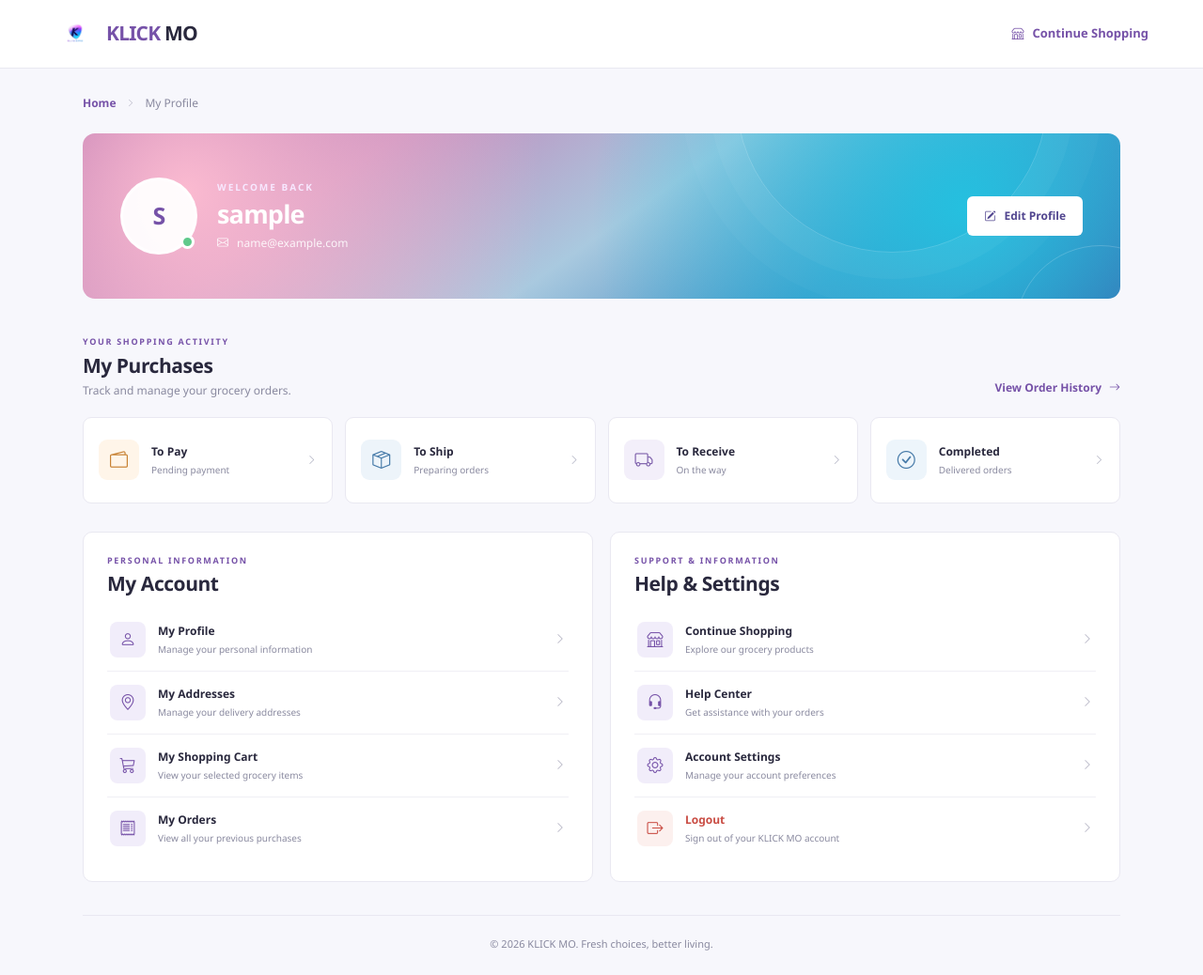
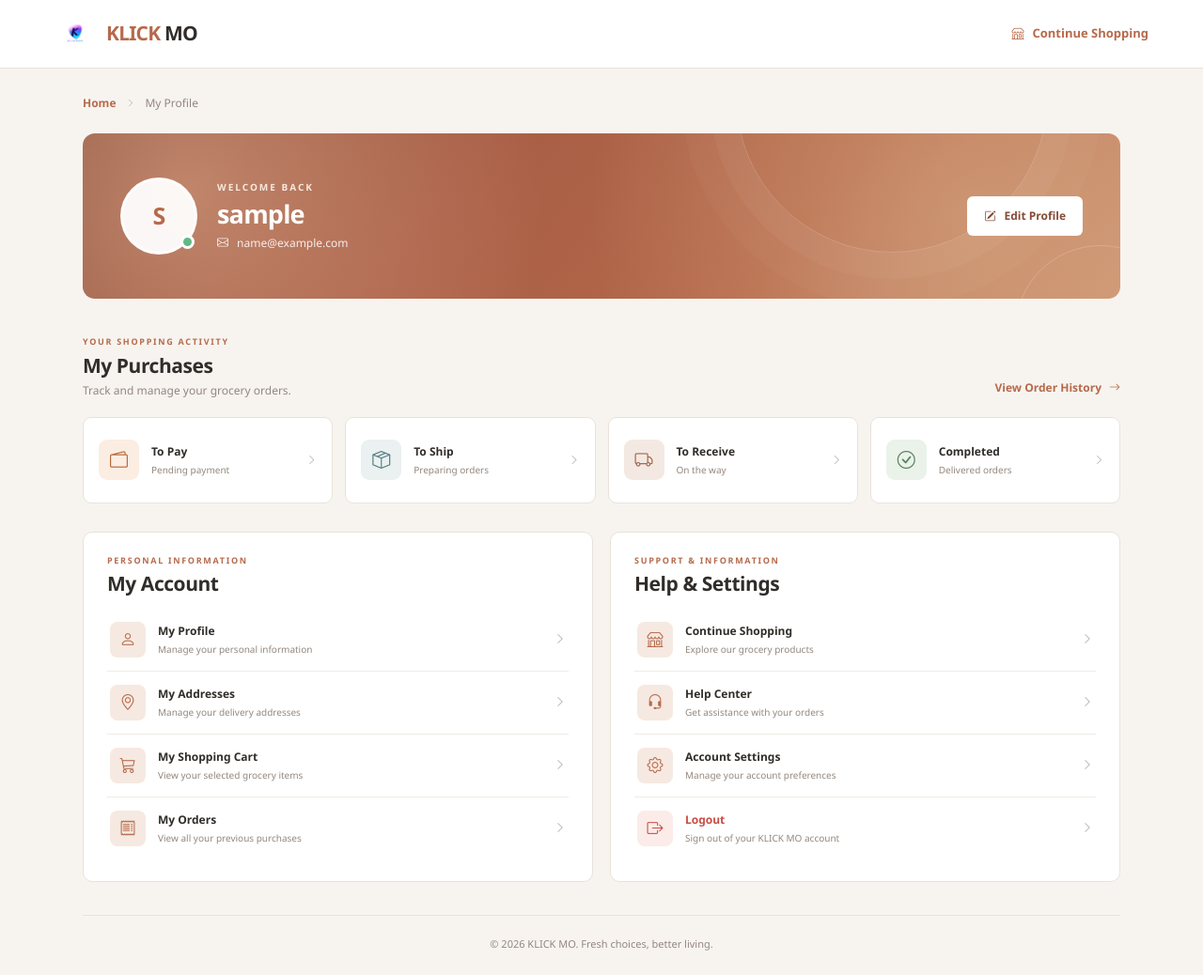
Before and after one commit to jonelalonte/KLICKMARK, a PHP site: page /customer/profile.php in a window 1280 px wide. Shown: the whole page at 94% size. Run offline with PHP 8.4, Linux system fonts and the light colour scheme; the visitor is signed in with stand-in values (Sample User, id 1).

Commit message:
Update profile css color and styling

```diff
--- a/assets/css/profile.css
+++ b/assets/css/profile.css
@@ -2,31 +2,29 @@
 /* =========================================
    KLICK MO
    CUSTOMER PROFILE — SIGNATURE EDITION
-   PURPLE BLUE GRADIENT THEME
+   WARM TERRACOTTA & BEIGE THEME
 ========================================= */
 
 :root {
-    --primary: #7652a8;
-    --primary-dark: #51458f;
-    --primary-soft: #f1edfa;
+    --primary: #B66A4B;
+    --primary-dark: #854B37;
+    --primary-soft: #F5E9E1;
 
-    --heading: #29283d;
-    --text: #55566b;
-    --muted: #89899f;
+    --heading: #302D2A;
+    --text: #5F5751;
+    --muted: #93877E;
 
-    --surface: #ffffff;
-    --page: #f7f7fc;
-    --line: #e9e8f1;
+    --surface: #FFFFFF;
+    --page: #F7F4F0;
+    --line: #EAE2DA;
 
-    --danger: #c94c43;
+    --danger: #C94C43;
 
-    --shadow: 0 8px 28px rgba(73, 66, 130, 0.07);
+    --shadow: 0 8px 28px rgba(76, 54, 40, 0.07);
     --radius: 12px;
 }
 
-/* =========================================
-   BASE
-========================================= */
+/* BASE */
 
 * {
     margin: 0;
@@ -58,13 +56,11 @@ a {
 }
 
 a:focus-visible {
-    outline: 3px solid rgba(118, 82, 168, .25);
+    outline: 3px solid rgba(182, 106, 75, .25);
     outline-offset: 4px;
 }
 
-/* =========================================
-   NAVIGATION
-========================================= */
+/* NAVIGATION */
 
 .profile-navbar {
     position: sticky;
@@ -123,9 +119,7 @@ a:focus-visible {
     color: var(--primary-dark);
 }
 
-/* =========================================
-   MAIN CONTAINER
-========================================= */
+/* MAIN CONTAINER */
 
 .profile-container {
     width: 100%;
@@ -134,7 +128,7 @@ a:focus-visible {
     padding: 28px 28px 0;
 }
 
-/* Breadcrumb */
+/* BREADCRUMB */
 
 .breadcrumb {
     display: flex;
@@ -159,12 +153,10 @@ a:focus-visible {
 
 .breadcrumb i {
     font-size: 9px;
-    color: #b5b4c5;
+    color: #B8AAA0;
 }
 
-/* =========================================
-   PROFILE HEADER
-========================================= */
+/* PROFILE HEADER */
 
 .profile-banner {
     position: relative;
@@ -183,27 +175,26 @@ a:focus-visible {
     background:
         radial-gradient(
             circle at 10% 35%,
-            rgba(255, 190, 210, 0.95) 0%,
+            rgba(231, 176, 145, .55) 0%,
             transparent 38%
         ),
         radial-gradient(
             circle at 85% 45%,
-            rgba(35, 195, 225, 0.95) 0%,
+            rgba(215, 169, 132, .55) 0%,
             transparent 42%
         ),
         linear-gradient(
-            145deg,
-            #96539f 0%,
-            #c18cbd 25%,
-            #a9c9df 52%,
-            #498fc4 75%,
-            #414c9e 100%
+            125deg,
+            #854B37 0%,
+            #A75D45 35%,
+            #B66A4B 68%,
+            #CE9573 100%
         );
 
     border-radius: 13px;
 }
 
-/* Decorative background detail */
+/* DECORATION */
 
 .profile-banner::before {
     content: "";
@@ -252,6 +243,8 @@ a:focus-visible {
     min-width: 0;
 }
 
+/* AVATAR */
+
 .avatar {
     position: relative;
     flex-shrink: 0;
@@ -285,14 +278,14 @@ a:focus-visible {
     border: 3px solid #fff;
     border-radius: 50%;
 
-    background: #60c98b;
+    background: #60B985;
 }
 
 .welcome-label {
     display: block;
     margin-bottom: 5px;
 
-    color: #f7e8ff;
+    color: #F8E8DD;
 
     font-size: 10px;
     font-weight: 700;
@@ -326,7 +319,7 @@ a:focus-visible {
     margin-right: 6px;
 }
 
-/* Edit Button */
+/* EDIT BUTTON */
 
 .edit-profile-btn {
     position: relative;
@@ -356,14 +349,12 @@ a:focus-visible {
 }
 
 .edit-profile-btn:hover {
-    background: #f3effb;
+    background: #F5E9E1;
     box-shadow: 0 5px 15px rgba(0,0,0,.12);
     transform: translateY(-1px);
 }
 
-/* =========================================
-   SECTION HEADINGS
-========================================= */
+/* SECTION HEADINGS */
 
 .purchase-section {
     margin-top: 39px;
@@ -422,15 +413,14 @@ a:focus-visible {
 
 .view-all:hover {
     gap: 12px;
+    color: var(--primary-dark);
 }
 
 .view-all i {
     font-size: 12px;
 }
 
-/* =========================================
-   PURCHASE STATUS
-========================================= */
+/* PURCHASE STATUS */
 
 .purchase-grid {
     display: grid;
@@ -459,7 +449,7 @@ a:focus-visible {
 }
 
 .purchase-card:hover {
-    border-color: #d5c9ed;
+    border-color: #DCC0B0;
     box-shadow: var(--shadow);
     transform: translateY(-2px);
 }
@@ -477,24 +467,26 @@ a:focus-visible {
     font-size: 19px;
 }
 
+/* STATUS COLORS */
+
 .orange {
-    background: #fff5e9;
-    color: #c88335;
+    background: #FBEDE2;
+    color: #B96C3D;
 }
 
 .blue {
-    background: #edf4fa;
-    color: #477ba9;
+    background: #EBF0F0;
+    color: #557F83;
 }
 
 .purple {
-    background: #f3effa;
-    color: #8063ad;
+    background: #F3E9E2;
+    color: #A2674C;
 }
 
 .green {
-    background: #edf5fb;
-    color: #477ba9;
+    background: #EAF2EA;
+    color: #58815D;
 }
 
 .purchase-card h3 {
@@ -513,7 +505,7 @@ a:focus-visible {
 
 .card-arrow {
     margin-left: auto;
-    color: #aeb0c1;
+    color: #B5A79E;
     font-size: 11px;
     transition: transform .2s ease;
 }
@@ -522,9 +514,7 @@ a:focus-visible {
     transform: translateX(3px);
 }
 
-/* =========================================
-   ACCOUNT SECTIONS
-========================================= */
+/* ACCOUNT SECTIONS */
 
 .profile-content {
     display: grid;
@@ -552,7 +542,7 @@ a:focus-visible {
     font-size: 19px;
 }
 
-/* Menu Items */
+/* MENU ITEMS */
 
 .menu-item {
     min-width: 0;
@@ -563,7 +553,7 @@ a:focus-visible {
 
     padding: 14px 3px;
 
-    border-bottom: 1px solid #f0eff5;
+    border-bottom: 1px solid #F0EAE4;
 
     transition:
         background .2s ease,
@@ -576,7 +566,7 @@ a:focus-visible {
 
 .menu-item:hover {
     padding-left: 8px;
-    background: #faf9fd;
+    background: #FBF8F5;
 }
 
 .menu-icon {
@@ -618,7 +608,7 @@ a:focus-visible {
 
 .menu-arrow {
     flex-shrink: 0;
-    color: #b1b0c1;
+    color: #B5A79E;
     font-size: 12px;
 
     transition: transform .2s ease;
@@ -628,10 +618,10 @@ a:focus-visible {
     transform: translateX(3px);
 }
 
-/* Logout */
+/* LOGOUT */
 
 .logout-item .menu-icon {
-    background: #fcf0ee;
+    background: #FBECE9;
     color: var(--danger);
 }
 
@@ -639,9 +629,7 @@ a:focus-visible {
     color: var(--danger);
 }
 
-/* =========================================
-   FOOTER
-========================================= */
+/* FOOTER */
 
 .profile-footer {
     margin-top: 35px;
@@ -654,9 +642,7 @@ a:focus-visible {
     text-align: center;
 }
 
-/* =========================================
-   TABLET
-========================================= */
+/* TABLET */
 
 @media (max-width: 900px) {
 
@@ -674,9 +660,7 @@ a:focus-visible {
     }
 }
 
-/* =========================================
-   MOBILE
-========================================= */
+/* MOBILE */
 
 @media (max-width: 560px) {
 
@@ -837,9 +821,7 @@ a:focus-visible {
     }
 }
 
-/* =========================================
-   SMALL PHONES
-========================================= */
+/* SMALL PHONES */
 
 @media (max-width: 360px) {
 
@@ -866,9 +848,7 @@ a:focus-visible {
     }
 }
 
-/* =========================================
-   ACCESSIBILITY
-========================================= */
+/* ACCESSIBILITY */
 
 @media (prefers-reduced-motion: reduce) {
 
```
